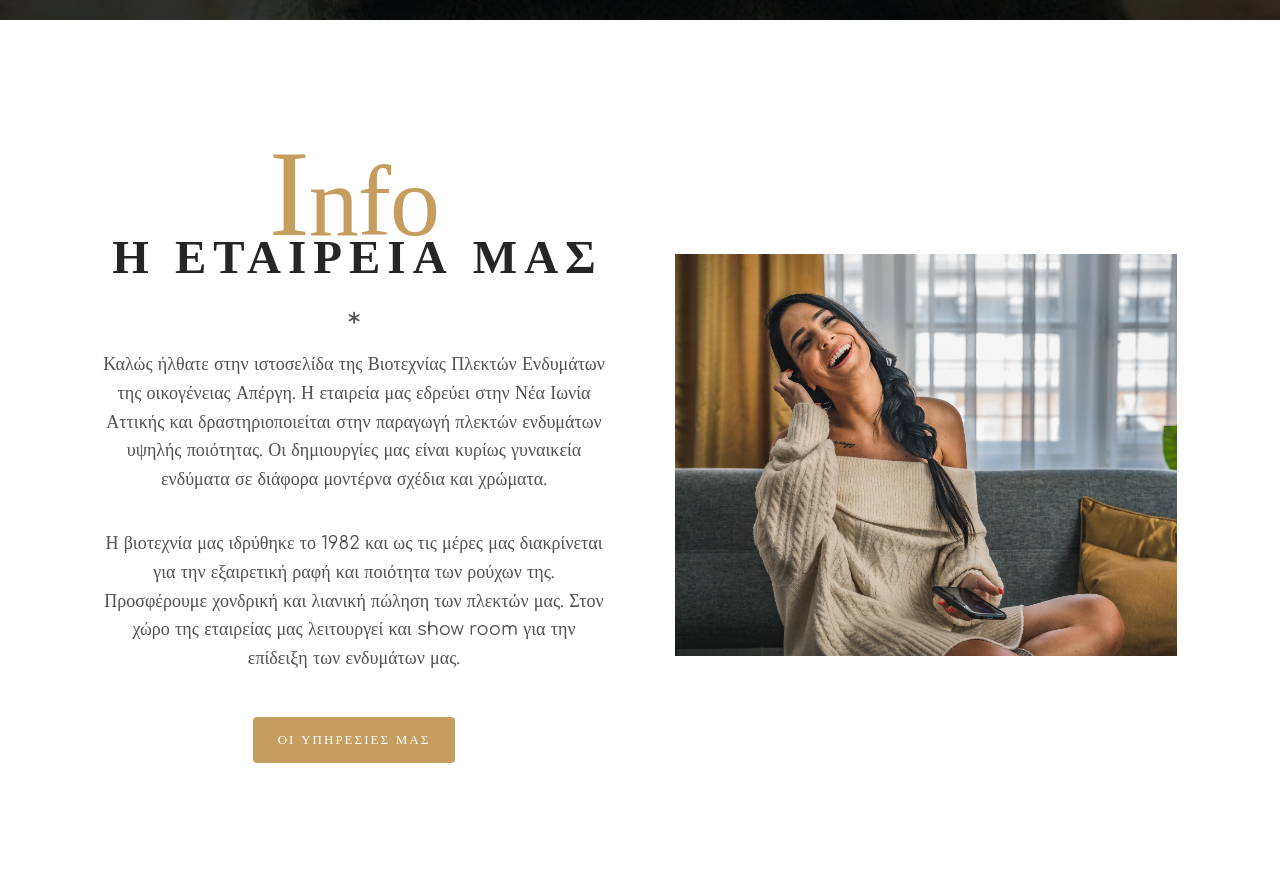
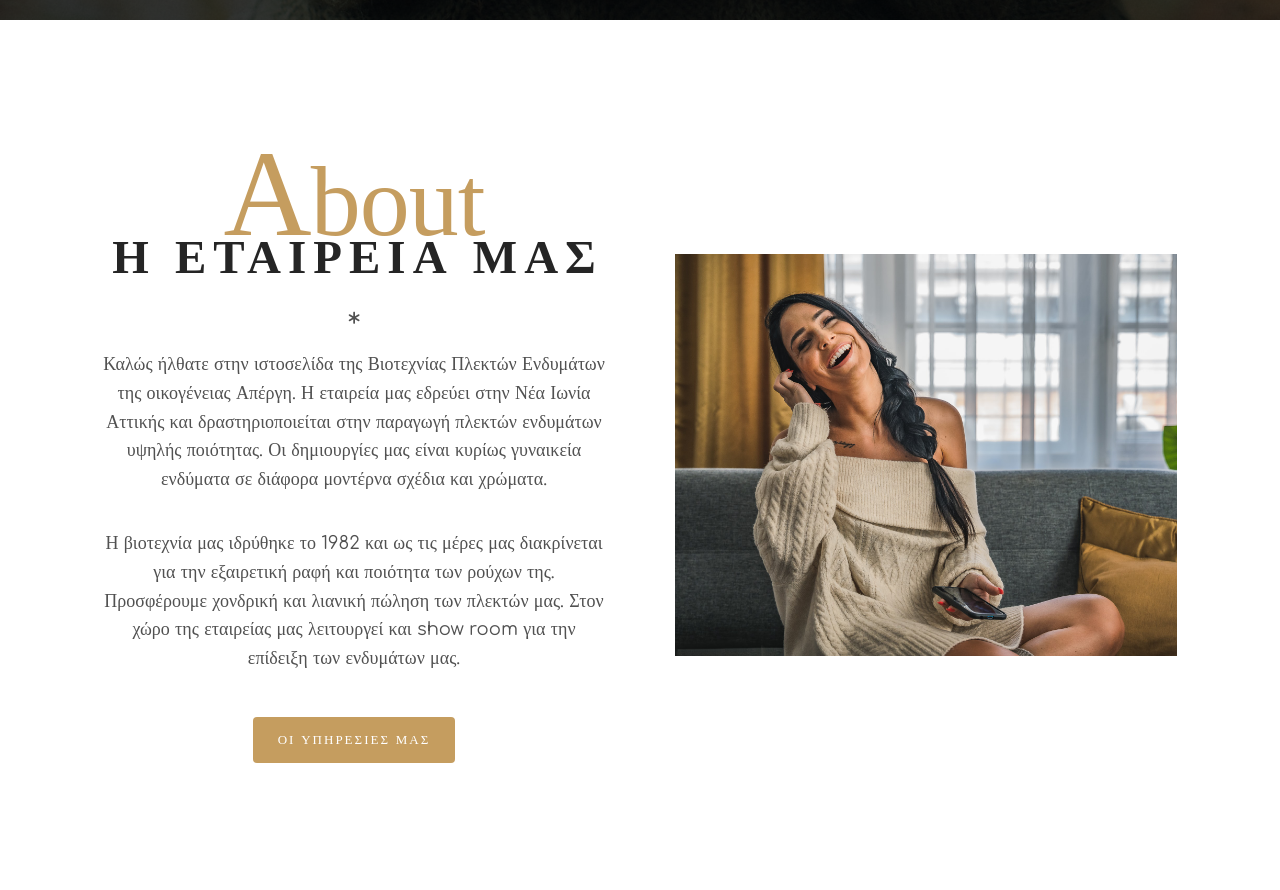
Before and after one commit to mimerkou/apergis-knitwear, a React (Create React App) app: page / in a window 1280 px wide. Shown: the part 780-1670 px from the top of the page. Built offline with nearby package versions, Linux system fonts and the light colour scheme; a web font is replaced by a local one.

Commit message:
changed Info title to About

```diff
--- a/src/components/About/About.js
+++ b/src/components/About/About.js
@@ -17,7 +17,7 @@ const About = () => {
               data-aos-once="true"
             >
               <h2 className="sub-headline">
-                <span className="first-letter">I</span>nfo
+                <span className="first-letter">A</span>bout
               </h2>
               <h1 className="headline headline-dark">Η εταιρεια μας</h1>
               <div className="asterisk">
```
